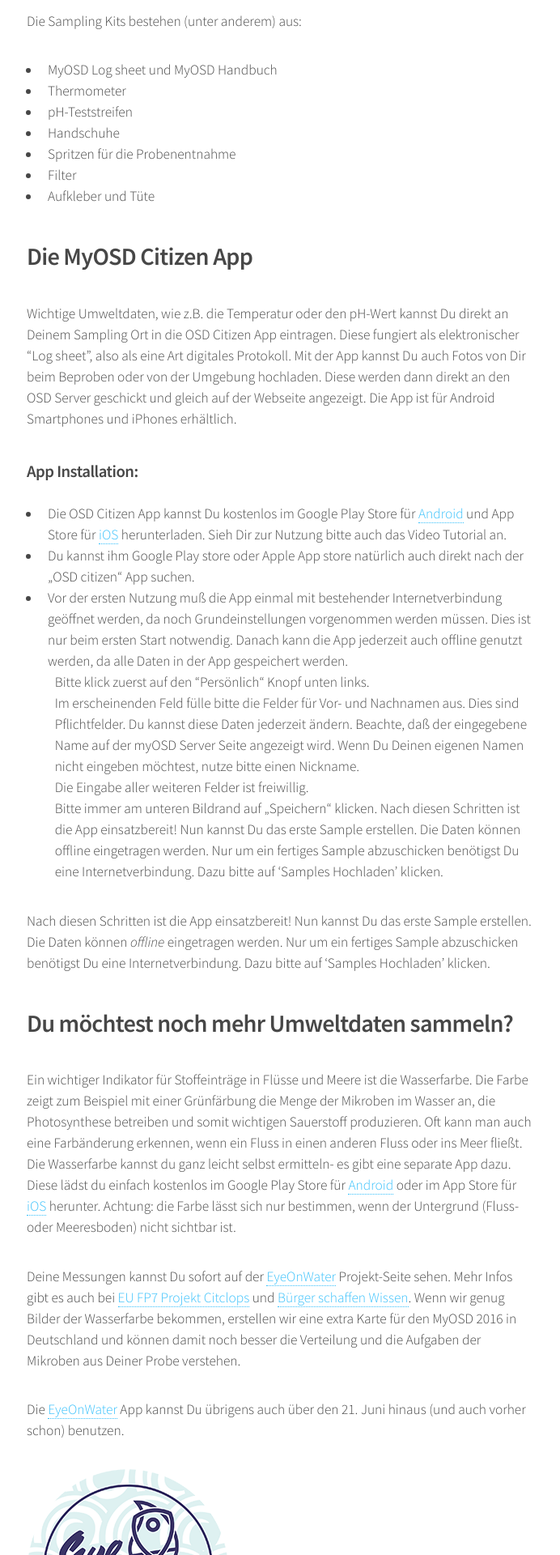
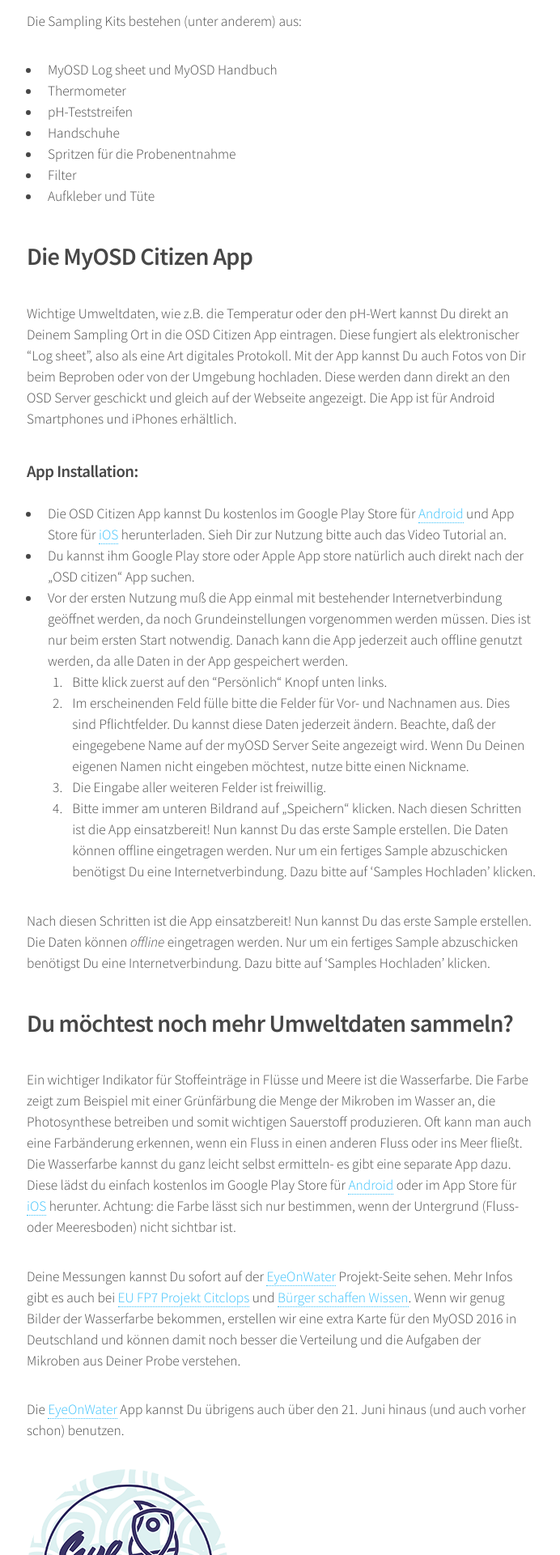
Before and after one commit to myosd/myosd.github.io, a Jekyll site: the page built from mitmachen/index.md, in a window 1280 px wide. Shown: the part 3159-5079 px from the top of the page at 81% size, without its empty margins (292-984 px from the left). Built offline with Jekyll 4.4.1, drawn with Linux system fonts in a browser that asks for light colours.

Commit message:
fixed missing numbering of ordered lists

```diff
--- a/assets/css/style.scss
+++ b/assets/css/style.scss
@@ -337,7 +337,11 @@ img.img-first {
 
 /* Lists */
 
-	ol {
+    ol {
+        list-style-type: decimal;
+        list-style-position: outsite;
+        padding-left: 1.25em;
+
 		&.default {
 			list-style: decimal;
 			padding-left: 1.25em;
```
